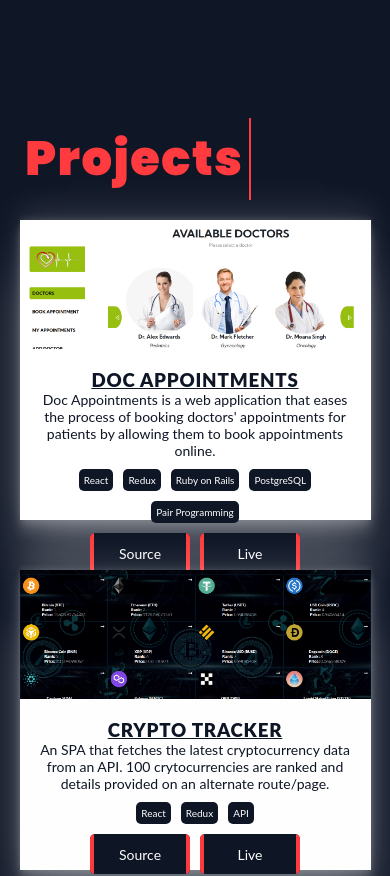
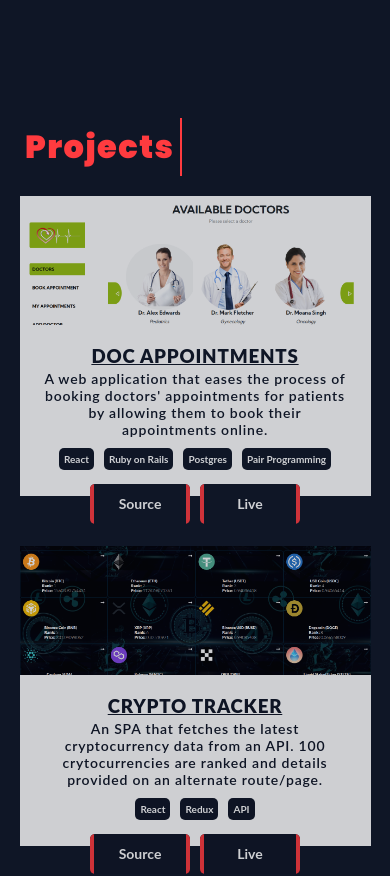
Before and after one commit to trace-kadenyi/portfolio_website, a React (Create React App) app: page / in a window 390 px wide. Shown: the part 1670-2546 px from the top of the page. Built offline with nearby package versions, Linux system fonts and the light colour scheme; the HTML template or start-up script is replaced by a standard one.

Commit message:
Re-style the projects section to make it responsive

```diff
--- a/src/Components/Projects/Projects.js
+++ b/src/Components/Projects/Projects.js
@@ -19,14 +19,8 @@ const Projects = () => {
       id: 1,
       title: "Doc Appointments",
       description:
-        "Doc Appointments is a web application that eases the process of booking doctors' appointments for patients by allowing them to book appointments online.",
-      technologies: [
-        "React",
-        "Redux",
-        "Ruby on Rails",
-        "PostgreSQL",
-        "Pair Programming",
-      ],
+        "A web application that eases the process of booking doctors' appointments for patients by allowing them to book their appointments online.",
+      technologies: ["React", "Ruby on Rails", "Postgres", "Pair Programming"],
       image: project1,
       live_link: "https://doc-appointments.netlify.app/",
       source_link:
@@ -46,7 +40,7 @@ const Projects = () => {
       id: 3,
       title: "Movie Database",
       description:
-        "Films are fetched from a public api. The user can like and comment on each film, of which the data is stored in two separate involvement apis.",
+        "Animation films are fetched from a public api. The user can like and comment on each film, of which the data is stored in two separate involvement apis.",
       technologies: ["React", "Redux", "REST API", "Pair Programming"],
       image: project8,
       live_link: "https://animation-database.netlify.app/",
@@ -87,15 +81,10 @@ const Projects = () => {
       title: "Bookstore App",
       description:
         "An app that allows the user to add and remove books. The books are saved on an API and are posted and fetched in alignment with the user's interaction.",
-      technologies: [
-        "React",
-        "Redux",
-        "API",
-      ],
+      technologies: ["React", "Redux", "API"],
       image: project7,
       live_link: "https://bookstore-webapp-2022.netlify.app/",
-      source_link:
-        "https://github.com/TracK92/Bookstore-App.git",
+      source_link: "https://github.com/TracK92/Bookstore-App.git",
     },
   ];
 
@@ -156,12 +145,14 @@ const Projects = () => {
                     <img src={project.image} alt={project.title} />
                   </div>
                   <div className="project_info">
+                    <div className="project_info_1">
                       <h3 className="project_title">{project.title}</h3>
                       <p className="project_desc">{project.description}</p>
                       <div className="tech_span">
                         {project.technologies.map((tech) => {
                           return <span key={tech}>{tech}</span>;
                         })}
+                      </div>
                     </div>
                     {/* see project */}
                     <div className="project_links">
--- a/src/Components/Projects/projects.css
+++ b/src/Components/Projects/projects.css
@@ -37,23 +37,10 @@
   background: #fff;
   max-width: 380px;
   height: 300px;
-  box-shadow: rgba(255, 255, 255, 0.25) 0px 54px 55px,
-    rgba(255, 255, 255, 0.12) 0px -12px 30px,
-    rgba(255, 255, 255, 0.12) 0px 4px 6px,
-    rgba(255, 255, 255, 0.17) 0px 12px 13px,
-    rgba(255, 255, 255, 0.09) 0px -3px 5px;
   transition: 0.5s;
+  opacity: 0.8;
+  font-weight: bold;
 }
-
-/* .card:before {
-  content: "";
-  position: absolute;
-  top: 0;
-  right: 0;
-  border-width: 0 34px 34px 0;
-  border-style: solid;
-  border-color: #ff3b3f #0f1626;
-} */
 
 .project_img img {
   width: 100%;
@@ -77,12 +64,15 @@
   text-transform: uppercase;
   text-decoration: underline;
   letter-spacing: 0.05rem;
+  margin-bottom: 3px;
 }
 
 .project_desc {
   text-align: center;
   color: #0f1626;
   font-size: 14px;
+  font-weight: 600;
+  letter-spacing: 0.05rem;
 }
 
 .tech_span {
@@ -101,6 +91,11 @@
   border-radius: 5px;
   background: #0f1626;
   color: #fff;
+}
+
+.project_info_1 {
+  height: 70%;
+  margin-bottom: 17px;
 }
 
 /* buttons */
@@ -239,21 +234,21 @@
 
 .reveal.appear:nth-child(5) {
   animation: slideInFromRight 1s ease-in-out;
-  transition-delay: 1.25s;
+  transition-delay: 1.1s;
   transform: translateY(0);
   opacity: 1;
 }
 
 .reveal.appear:nth-child(6) {
   animation: slideInFromRight 1s ease-in-out;
-  transition-delay: 1.5s;
+  transition-delay: 1.2s;
   transform: translateY(0);
   opacity: 1;
 }
 
 .reveal.appear:nth-child(7) {
   animation: slideInFromRight 1s ease-in-out;
-  transition-delay: 1.70s;
+  transition-delay: 1.3s;
   transform: translateY(0);
   opacity: 1;
 }
@@ -303,14 +298,13 @@
     justify-content: center;
   }
 
-   .more_span {
+  .more_span {
     left: 55%;
   }
 }
 
-@media screen and (max-width: 500px) {
-  .project_link {
-    margin-top: 10px;
+@media screen and (max-width: 550px) {
+  .projects_head {
+    font-size: 2rem;
   }
-
 }
```
Lines whose indentation alone changed are shown as unchanged.
